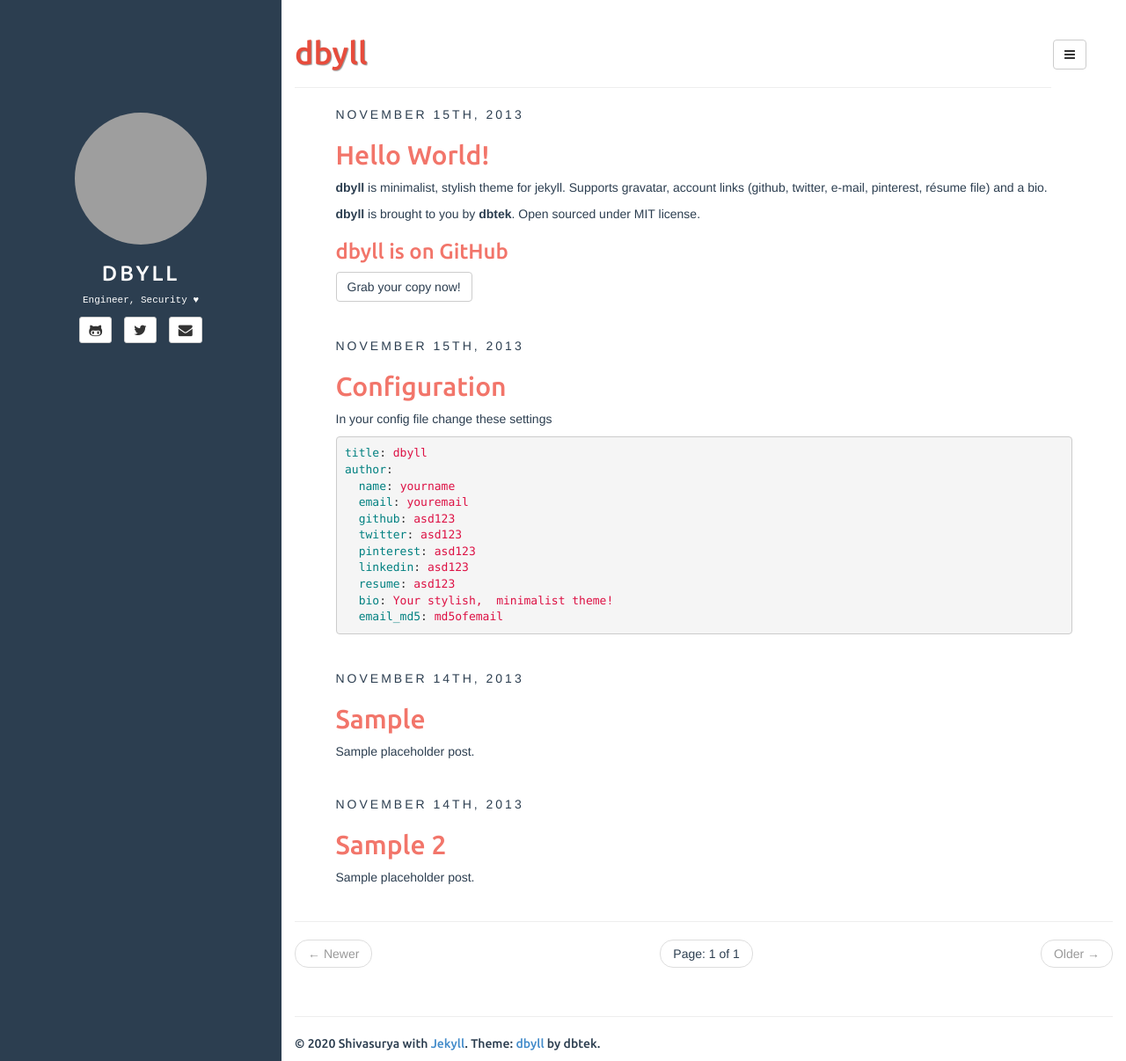
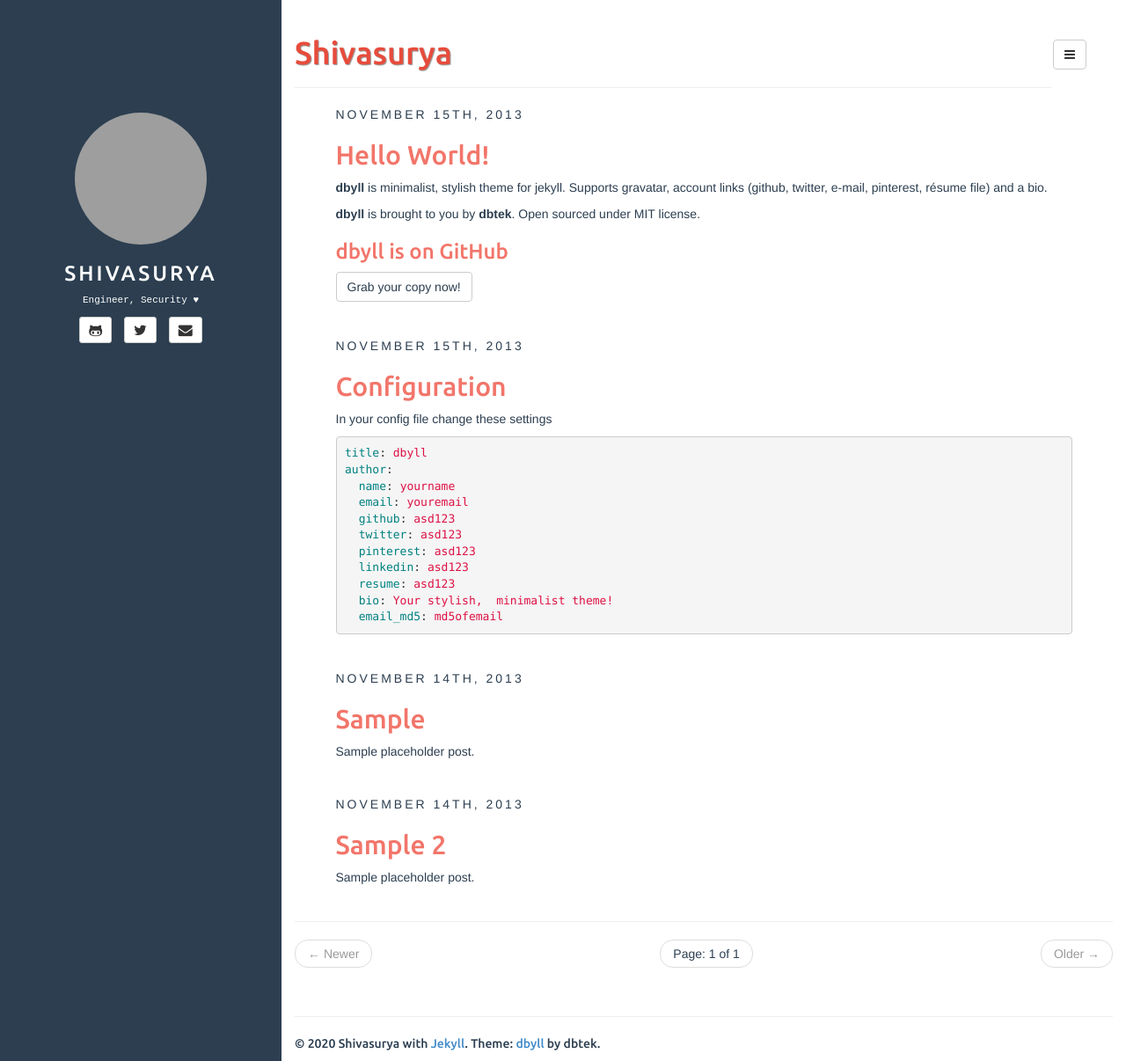
Before and after one commit to s5dev/s5dev.github.io, a Jekyll site: the page built from index.html, in a window 1280 px wide and 1206 px high. Shown: the whole window at 88% size. Built offline with Jekyll 4.4.1, drawn with Linux system fonts in a browser that asks for light colours; the list of posts is cut into pages by our own code; grey boxes are pictures that could not be loaded.

Commit message:
moved title name

```diff
--- a/_config.yml
+++ b/_config.yml
@@ -7,14 +7,14 @@
 markdown: kramdown
 disqus: dbyll
 google_analytics: dbyll
-title: dbyll
+title: shivasurya
 
 defaults:
   -
     scope:
       path: "" # empty string for all files
     values:
-      title: dbyll
+      title: Shivasurya
 
 description: Stylish Jekyll Theme
 author:
```
